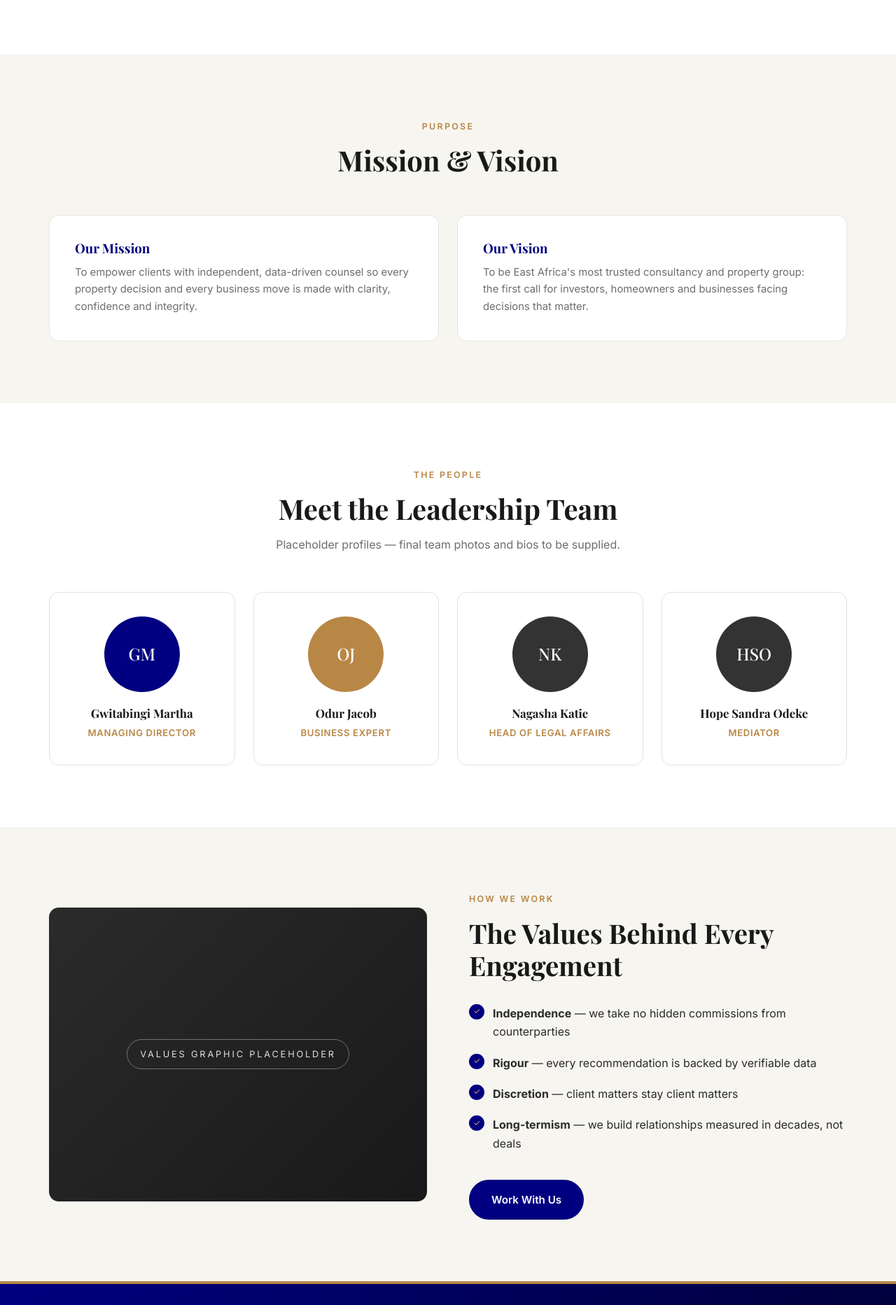
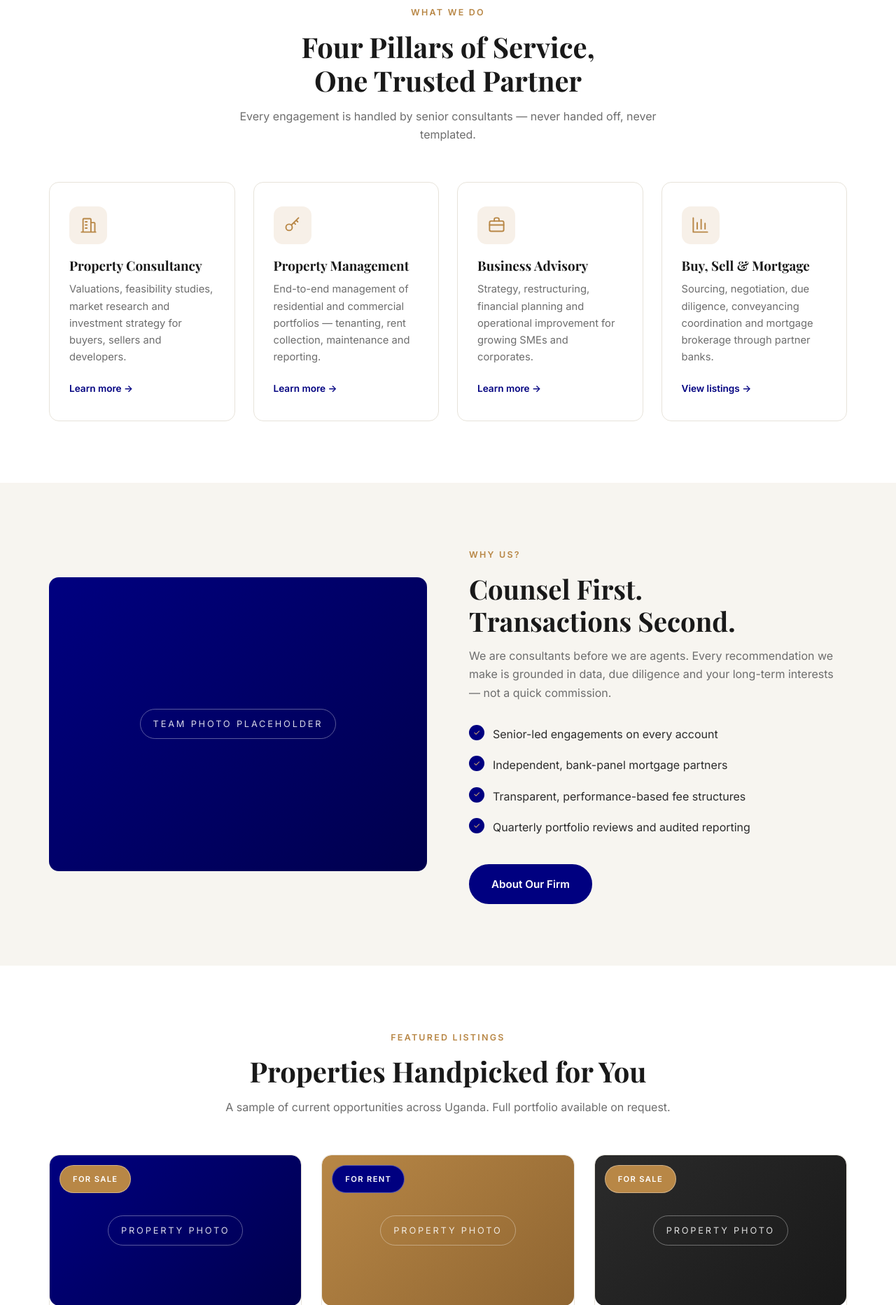
Before and after one commit to Iyundhu/Matic-Consultancy-and-property-management, a plain HTML site: page index.html in a window 1280 px wide. Shown: the part 935-2800 px from the top of the page at 70% size. Drawn offline with nearby package versions, Linux system fonts and the light colour scheme; a web font is replaced by a local one.

Commit message:
Update company name and improve HTML structure

```diff
--- a/index.html
+++ b/index.html
@@ -1,10 +1,10 @@
 <!DOCTYPE html>
 <html lang="en">
-<head>v
+<head>
 <meta charset="UTF-8">
 <meta name="viewport" content="width=device-width, initial-scale=1.0">
-<title>About Us |Matic Consultancy & Property Ltd </title>
-<meta name="description" content="Matic Consulting & Property Ltd — property consultancy, property management, business advisory and buy, sell & mortgage services.">
+<title>Home |  Matic Consultancy &amp; Property Management Ltd</title>
+<meta name="description" content=" Matic Consultancy &amp; Property Ltd — property consultancy, property management, business advisory and buy, sell & mortgage services.">
 <link rel="preconnect" href="https://fonts.googleapis.com">
 <link rel="preconnect" href="https://fonts.gstatic.com" crossorigin>
 <link href="https://fonts.googleapis.com/css2?family=Playfair+Display:ital,wght@0,500;0,600;0,700;1,500&family=Inter:wght@400;500;600;700&display=swap" rel="stylesheet">
@@ -14,11 +14,11 @@
 <body>
 <header class="site-header">
   <div class="container nav-wrap">
-    <a href="index.html" class="brand">MATIC <small>Consulting &middot; Property</small></a>
+    <a href="index.html" class="brand">  Matic <small>Consultancy &amp; Property Management Ltd </small></a>
     <button class="nav-toggle" id="navToggle" aria-label="Toggle navigation">&#9776;</button>
     <nav class="main-nav" id="mainNav">
       <a href="index.html" class="active">Home</a>
-      <a href="about.html" class="active">About Us</a>
+      <a href="about.html">About Us</a>
       <a href="services.html">Services</a>
       <a href="listings.html">Listings</a>
       <a href="contact.html" class="nav-cta">Contact Us</a>
@@ -26,41 +26,89 @@
   </div>
 </header>
 
-<section class="page-hero">
-  <div class="container" style="position:relative;z-index:2">
-    <div class="crumbs"><a href="index.html">Home</a> &nbsp;/&nbsp; About Us</div>
-    <h1>About us</h1>
-    <p>A boutique consultancy and property group built on one principle: counsel before commerce.</p>
+<section class="hero">
+  <div class="container hero-grid">
+    <div>
+      <span class="eyebrow">Matic Consultancy &amp; Property Management Ltd </span>
+      <h1>Trusted Advisory.<br><em>Exceptional Property.</em></h1>
+      <p class="lead">From strategic business counsel to buying, selling, mortgaging and managing property —Matic Consultancy  &amp; property is the partner behind East Africa's most confident decisions.</p>
+      <div class="hero-actions">
+        <a href="services.html" class="btn">Explore Our Services</a>
+        <a href="listings.html" class="btn-outline">View Listings</a>
+      </div>
+    </div>
+    <div class="hero-card">
+      <h3>A Track Record That Speaks</h3>
+      <p>Over a decade of trusted counsel and property excellence across the region.</p>
+      <div class="stats-mini">
+        <div class="stat-mini"><b>5+</b><span>Years Experience</span></div>
+        <div class="stat-mini"><b>50+</b><span>Properties Managed</span></div>
+        <div class="stat-mini"><b>30+</b><span>Advisory Clients</span></div>
+        <div class="stat-mini"><b>Ugx 2B+</b><span>Property Transacted</span></div>
+      </div>
+    </div>
+  </div>
+</section>
+
+<section class="stats-strip">
+  <div class="container stats">
+    <div class="stat"><b>5+</b><span>Years in Business</span></div>
+    <div class="stat"><b>50+</b><span>Units Under Management</span></div>
+    <div class="stat"><b>98%</b><span>Client Retention</span></div>
+    <div class="stat"><b>24hr</b><span>Response Guarantee</span></div>
   </div>
 </section>
 
 <section class="section">
-  <div class="container split">
-    <div>
-      <span class="eyebrow">Our Story</span>
-      <h2 style="font-size:clamp(1.8rem,3.2vw,2.4rem)">Five Years of Quiet Excellence</h2>
-      <p style="color:var(--muted);margin:16px 0">Today we manage a portfolio of over 50 residential and commercial units and counsel more than 30 corporate and private clients across Uganda.</p>
-      <p style="color:var(--muted)">What has never changed is how we work: small, senior teams; rigorous analysis; and advice we would stake our own capital on.</p>
+  <div class="container">
+    <div class="section-head">
+      <span class="eyebrow">What We Do</span>
+      <h2>Four Pillars of Service,<br>One Trusted Partner</h2>
+      <p>Every engagement is handled by senior consultants — never handed off, never templated.</p>
     </div>
-    <div class="ph ph-img gold"><span>Office Photo Placeholder</span></div>
+    <div class="grid-4">
+      <div class="card">
+        <div class="icon"><svg viewBox="0 0 24 24" fill="none" stroke="currentColor" stroke-width="1.7" stroke-linecap="round" stroke-linejoin="round"><path d="M3 21h18M5 21V5a1 1 0 011-1h8a1 1 0 011 1v16M15 9h4a1 1 0 011 1v11M8 8h2M8 12h2M8 16h2"/></svg></div>
+        <h3>Property Consultancy</h3>
+        <p>Valuations, feasibility studies, market research and investment strategy for buyers, sellers and developers.</p>
+        <a href="services.html" class="more">Learn more &rarr;</a>
+      </div>
+      <div class="card">
+        <div class="icon"><svg viewBox="0 0 24 24" fill="none" stroke="currentColor" stroke-width="1.7" stroke-linecap="round" stroke-linejoin="round"><circle cx="8" cy="15" r="4"/><path d="M11 12l9-9M17 6l2 2M14 9l2 2"/></svg></div>
+        <h3>Property Management</h3>
+        <p>End-to-end management of residential and commercial portfolios — tenanting, rent collection, maintenance and reporting.</p>
+        <a href="service-property-management.html" class="more">Learn more &rarr;</a>
+      </div>
+      <div class="card">
+        <div class="icon"><svg viewBox="0 0 24 24" fill="none" stroke="currentColor" stroke-width="1.7" stroke-linecap="round" stroke-linejoin="round"><rect x="3" y="7" width="18" height="13" rx="2"/><path d="M9 7V5a2 2 0 012-2h2a2 2 0 012 2v2M3 12h18"/></svg></div>
+        <h3>Business Advisory</h3>
+        <p>Strategy, restructuring, financial planning and operational improvement for growing SMEs and corporates.</p>
+        <a href="services.html" class="more">Learn more &rarr;</a>
+      </div>
+      <div class="card">
+        <div class="icon"><svg viewBox="0 0 24 24" fill="none" stroke="currentColor" stroke-width="1.7" stroke-linecap="round" stroke-linejoin="round"><path d="M3 3v18h18M8 17V9M13 17V5M18 17v-7"/></svg></div>
+        <h3>Buy, Sell &amp; Mortgage</h3>
+        <p>Sourcing, negotiation, due diligence, conveyancing coordination and mortgage brokerage through partner banks.</p>
+        <a href="listings.html" class="more">View listings &rarr;</a>
+      </div>
+    </div>
   </div>
 </section>
 
 <section class="section alt">
-  <div class="container">
-    <div class="section-head">
-      <span class="eyebrow">Purpose</span>
-      <h2>Mission &amp; Vision</h2>
-    </div>
-    <div class="mv">
-      <div class="mv-card">
-        <h3>Our Mission</h3>
-        <p>To empower clients with independent, data-driven counsel  so every property decision and every business move is made with clarity, confidence and integrity.</p>
-      </div>
-      <div class="mv-card">
-        <h3>Our Vision</h3>
-        <p>To be East Africa's most trusted consultancy and property group: the first call for investors, homeowners and businesses facing decisions that matter.</p>
-      </div>
+  <div class="container split">
+    <div class="ph ph-img"><span>Team Photo Placeholder</span></div>
+    <div>
+      <span class="eyebrow">Why us?</span>
+      <h2 style="font-size:clamp(1.8rem,3.2vw,2.4rem)">Counsel First.<br>Transactions Second.</h2>
+      <p style="color:var(--muted);margin-top:14px">We are consultants before we are agents. Every recommendation we make is grounded in data, due diligence and your long-term interests — not a quick commission.</p>
+      <ul class="check">
+        <li>Senior-led engagements on every account</li>
+        <li>Independent, bank-panel mortgage partners</li>
+        <li>Transparent, performance-based fee structures</li>
+        <li>Quarterly portfolio reviews and audited reporting</li>
+      </ul>
+      <a href="about.html" class="btn btn-navy">About Our Firm</a>
     </div>
   </div>
 </section>
@@ -68,58 +116,71 @@
 <section class="section">
   <div class="container">
     <div class="section-head">
-      <span class="eyebrow">The People</span>
-      <h2>Meet the Leadership Team</h2>
-      <p>Placeholder profiles — final team photos and bios to be supplied.</p>
+      <span class="eyebrow">Featured Listings</span>
+      <h2>Properties Handpicked for You</h2>
+      <p>A sample of current opportunities across Uganda. Full portfolio available on request.</p>
     </div>
-    <div class="grid-4">
-      <div class="card team-card">
-        <div class="avatar navy">GM</div>
-        <h3>Gwitabingi Martha</h3>
-        <span>Managing Director</span>
+    <div class="grid-3">
+      <div class="listing-card">
+        <div class="listing-media ph" style="background:linear-gradient(135deg,#000080,#00004d)"><span>Property Photo</span><span class="badge">For Sale</span></div>
+        <div class="listing-body">
+          <div class="price">Ugx 38,500,000</div>
+          <h3>4-Bedroom Garden Villa</h3>
+          <div class="loc">Wairaka, JInja</div>
+          <div class="meta"><span>4 Bed</span><span>3 Bath</span><span>3,200 sqft</span></div>
+        </div>
       </div>
-      <div class="card team-card">
-        <div class="avatar gold">OJ</div>
-        <h3>Odur Jacob</h3>
-        <span>Business Expert </span>
+      <div class="listing-card">
+        <div class="listing-media ph" style="background:linear-gradient(135deg,#B88746,#8f6531)"><span>Property Photo</span><span class="badge rent">For Rent</span></div>
+        <div class="listing-body">
+          <div class="price">Ugx 185,000 <small>/ month</small></div>
+          <h3>Modern 2-Bedroom Apartment</h3>
+          <div class="loc">Mukono</div>
+          <div class="meta"><span>2 Bed</span><span>2 Bath</span><span>1,150 sqft</span></div>
+        </div>
       </div>
-      <div class="card team-card">
-        <div class="avatar char">NK</div>
-        <h3>Nagasha Katie</h3>
-        <span>Head of Legal Affairs</span>
+      <div class="listing-card">
+        <div class="listing-media ph" style="background:linear-gradient(135deg,#2b2b2b,#191919)"><span>Property Photo</span><span class="badge">For Sale</span></div>
+        <div class="listing-body">
+          <div class="price">Ugx 62,000,000</div>
+          <h3>Commercial Office Floor</h3>
+          <div class="loc">Igenge Hill, Jinja</div>
+          <div class="meta"><span>Open Plan</span><span>6,800 sqft</span><span>Grade A</span></div>
+        </div>
       </div>
-      <div class="card team-card">
-        <div class="avatar char">HSO</div>
-        <h3>Hope Sandra Odeke </h3>
-        <span>Mediator</span>
-      </div>
-
     </div>
+    <div style="text-align:center;margin-top:44px"><a href="listings.html" class="btn btn-navy">Browse All Listings</a></div>
   </div>
 </section>
 
 <section class="section alt">
-  <div class="container split">
-    <div class="ph ph-img char"><span>Values Graphic Placeholder</span></div>
-    <div>
-      <span class="eyebrow">How We Work</span>
-      <h2 style="font-size:clamp(1.8rem,3.2vw,2.4rem)">The Values Behind Every Engagement</h2>
-      <ul class="check">
-        <li><b>Independence</b> — we take no hidden commissions from counterparties</li>
-        <li><b>Rigour</b> — every recommendation is backed by verifiable data</li>
-        <li><b>Discretion</b> — client matters stay client matters</li>
-        <li><b>Long-termism</b> — we build relationships measured in decades, not deals</li>
-      </ul>
-      <a href="contact.html" class="btn btn-navy">Work With Us</a>
+  <div class="container">
+    <div class="section-head">
+      <span class="eyebrow">Client Voices</span>
+      <h2>What Our Clients Say</h2>
+    </div>
+    <div class="grid-3">
+      <div class="quote">
+        <p>Matic Ltd restructured our lease portfolio and cut our occupancy costs by 18% in the first year. Rare to find advisors this hands-on.</p>
+        <div class="who"><b>Wanjiku M.</b><span>COO, Retail Chain</span></div>
+      </div>
+      <div class="quote">
+        <p>They managed the sale of our family property end-to-end — valuation, marketing, negotiation and conveyancing. Completely stress-free.</p>
+        <div class="who"><b>David O.</b><span>Private Seller</span></div>
+      </div>
+      <div class="quote">
+        <p>Their mortgage team secured us financing at a rate our own bank wouldn't match. We now hand them every new acquisition.</p>
+        <div class="who"><b>Achieng &amp; Otieno</b><span>Property Investors</span></div>
+      </div>
     </div>
   </div>
 </section>
 
 <section class="cta">
   <div class="container">
-    <h2>Let's Talk About Your Goals</h2>
-    <p>Whether it's a portfolio, a purchase or a business decision — the first conversation is free.</p>
-    <a href="contact.html" class="btn">Get in Touch</a>
+    <h2>Ready to Make Your Next Move?</h2>
+    <p>Book a complimentary consultation with a senior advisor — property, business or both.</p>
+    <a href="contact.html" class="btn">Book a Consultation</a>
   </div>
 </section>
 
@@ -127,8 +188,8 @@
   <div class="container">
     <div class="footer-grid">
       <div>
-        <a href="index.html" class="brand">MATIC CONSULTANCY & PROPERTY MANAGEMENT LTD</a>
-        <p>A boutique consultancy and property group in Uganda, delivering trusted business advisory and end-to-end property solutions .</p>
+        <a href="index.html" class="brand"Matic LTD</a>
+        <p>A boutique consultancy and property group in Uganda, delivering trusted business advisory and end-to-end property solutions.</p>
       </div>
       <div>
         <h4>Quick Links</h4>
@@ -159,7 +220,7 @@
       </div>
     </div>
     <div class="footer-bottom">
-      <span>&copy; 2026 Matic Consulting &amp; Property Management Ltd. All rights reserved.</span>
+      <span>&copy; 2026 Matic Consultancy &amp; Property Management Ltd. All rights reserved.</span>
 
     </div>
   </div>
```
